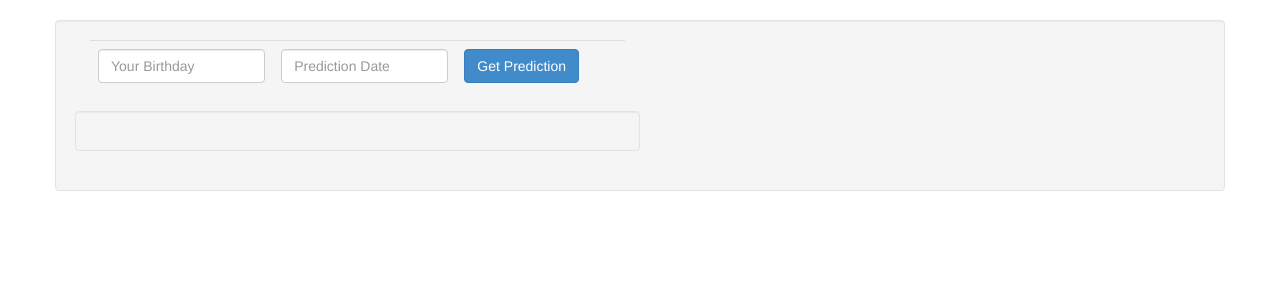
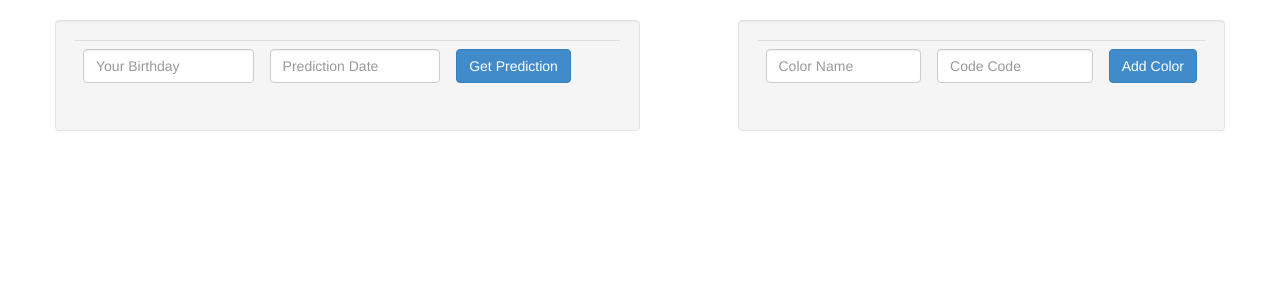
Before and after one commit to RafiqueMohammed/color, a PHP site: page / in a window 1280 px wide. Shown: the part 52-352 px from the top of the page. Run offline with PHP 8.4, Linux system fonts and the light colour scheme.

Commit message:
Added option to add Colors

```diff
--- a/index.php
+++ b/index.php
@@ -17,7 +17,7 @@
             $('.getPrediction').on('click',function(){
                 var bday=$('#b-date').val();
                 var pday=$('#p-date').val();
-                $.getJSON("Request.php?bday="+bday+"&pday="+pday,function(data){
+                $.getJSON("Request.php?type=view&bday="+bday+"&pday="+pday,function(data){
                    if(data.status=="ok"){
 delete data.status;
                     var table="<table class='table table-responsive table-bordered table-striped' style='font-size: 12px'> "+
@@ -41,6 +41,27 @@ delete data.status;
                 });
 
             });
+
+            $('.addColor').on('click',function(){
+                var color=$('#c-name').val();
+                var hex=$('#c_code').val();
+                console.log(hex);
+              $.getJSON("Request.php?type=add&name="+color+"&code="+hex,function(data){
+                    if(data.status=="ok"){
+
+                        $('#color_output').html(data.result).removeClass().addClass("alert alert-success");
+
+                    }else if(data.status=="no"){
+
+                        $('#color_output').html(data.result).removeClass().addClass("alert alert-danger");
+                    }else{
+                        $('#color_output').html("No data");
+                    }
+                });
+
+            });
+
+
         });
     </script>
 </head>
@@ -54,9 +75,9 @@ delete data.status;
 <div class="container">
 
 
-    <div class="row well">
+    <div class="row">
 
-        <div class="col-md-6">
+        <div class="col-md-6 well pull-left">
 
           <div>
               <table class="table table-responsive">
@@ -72,12 +93,33 @@ delete data.status;
 
               </table>
 
-              <div class="row well" id="output"></div>
+              <div id="output"></div>
 
           </div>
 
         </div>
 
+        <div class="col-md-5 well pull-right">
+
+            <div>
+                <table class="table table-responsive">
+                    <tr>
+                        <td>
+                            <input type="text" class="form-control" id="c-name" placeholder="Color Name" />
+                        </td>
+                        <td>
+                            <input type="text" class="form-control" id="c_code" placeholder="Code Code" />
+                        </td>
+                        <td><input type="button" class="btn btn-primary addColor" value="Add Color" />
+                        </td></tr>
+
+                </table>
+
+                <div id="color_output"></div>
+
+            </div>
+
+        </div>
 
     </div>
 
```
Also changed, not shown: Request.php (+23 -0 lines), color_prediction.sql (+11 -7 lines).
